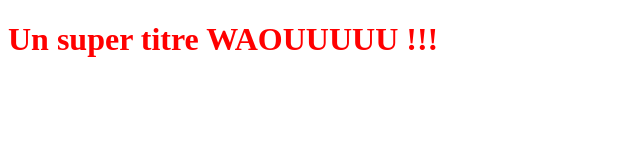
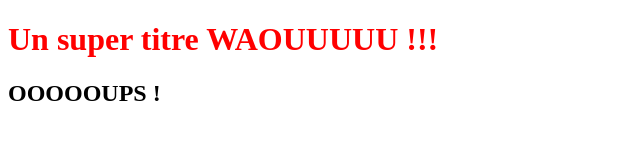
Before and after one commit to youngcoder221/SamaDep-tDistant, a plain HTML site: page index.html in a window 1280 px wide. Shown: the whole page, without its empty margins (0-640 px from the left). Drawn offline with Linux system fonts and the light colour scheme.

Commit message:
Ajout d'un h2 dans le fichier html

```diff
--- a/index.html
+++ b/index.html
@@ -6,5 +6,6 @@
 </head>
 <body>
    <h1>Un super titre WAOUUUUU !!!</h1>
+   <h2>OOOOOUPS !</h2>
 </body>
 </html>
```
